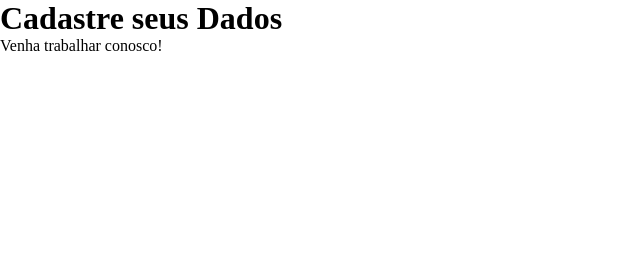
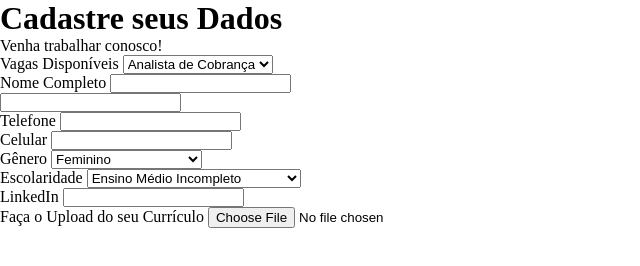
Before and after one commit to M4th3usao/Cadastro-Curriculos, a plain HTML site: page index.html in a window 1280 px wide. Shown: the whole page, without its empty margins (0-640 px from the left). Drawn offline with Linux system fonts and the light colour scheme.

Commit message:
criação de inputs no formulário

```diff
--- a/index.html
+++ b/index.html
@@ -16,22 +16,56 @@
         <div>
             <form action="">
                 <div class="inputBox">
-
+                    <label for="select">Vagas Disponíveis</label>
+                    <select name="select">
+                        <option value="valor1">Estágio em Vendas</option>
+                        <option value="valor2" selected>Analista de Cobrança</option>
+                        <option value="valor3">Assistente Jurídico</option>
+                    </select>
                 </div>
                 <div class="inputBox">
-
+                    <label for="nome">Nome Completo</label>
+                    <input type="text" name="nome" id="">
                 </div>
                 <div class="inputBox">
-
+                    <label for="email"></label>
+                    <input type="email" name="email" id="" required>
                 </div>
                 <div class="inputBox">
-
+                    <label for="telefone">Telefone</label>
+                    <input type="tel" name="telefone" id="" required>
                 </div>
                 <div class="inputBox">
-
+                    <label for="Celular">Celular</label>
+                    <input type="tel" name="Celular" id="">
                 </div>
                 <div class="inputBox">
-
+                    <label for="select">Gênero</label>
+                    <select name="select">
+                        <option value="valor1">Masculino</option>
+                        <option value="valor2" selected>Feminino</option>
+                        <option value="valor3">Não Binário</option>
+                        <option value="Valor4">Prefiro não responder</option>
+                    </select>
+                </div>
+                <div class="inputBox">
+                    <label for="selectEscolaridade">Escolaridade</label>
+                    <select name="selectEscolaridade">
+                        <option value="valor1">Ensino Fundamental Incompleto</option>
+                        <option value="valor2">Ensino Fundamental Completo</option>
+                        <option value="valor3" selected>Ensino Médio Incompleto</option>
+                        <option value="valor4"> Ensino Médio Completo</option>
+                        <option value="valor5">Ensino Superior Incompleto</option>
+                        <option value="valor6">Ensino Superior Completo</option>
+                    </select>
+                </div>
+                <div class="inputBox">
+                    <label for="linkedin">LinkedIn</label>
+                    <input type="url" name="linkedin" id="">
+                </div>
+                <div class="inputBox">
+                    <label for="curriculo">Faça o Upload do seu Currículo</label>
+                    <input type="file" name="curriculo" id="">
                 </div>
             </form>
         </div>
```
